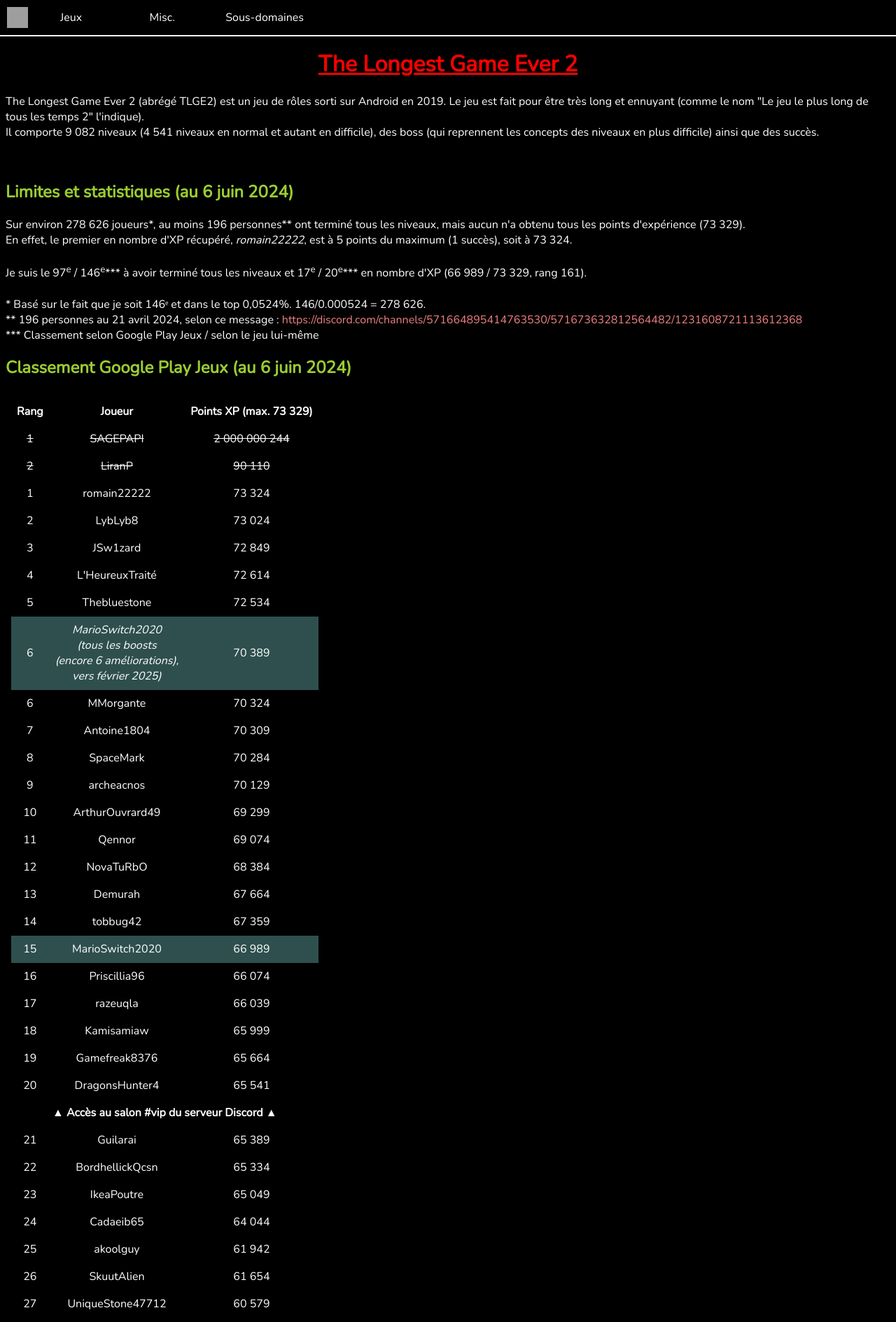
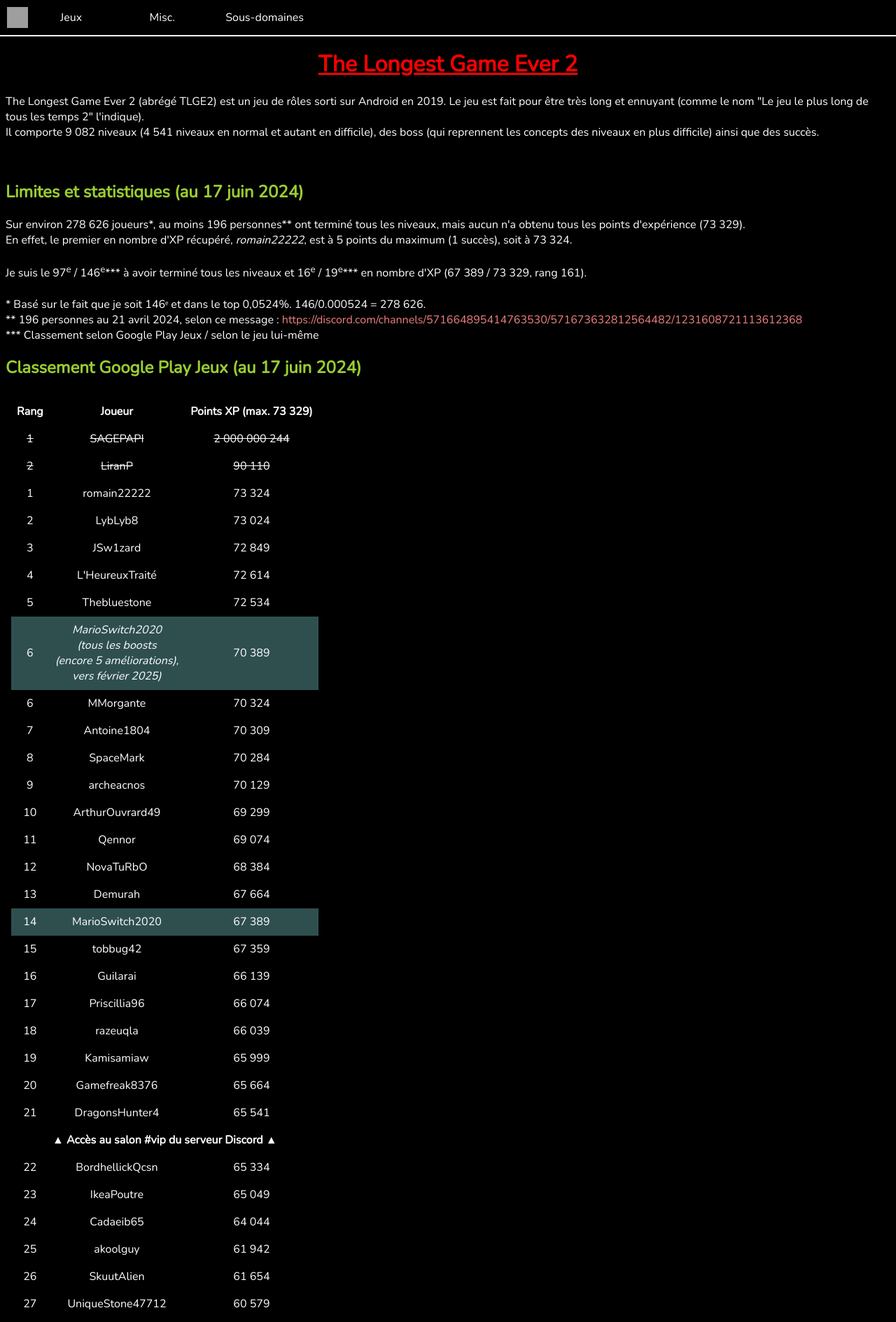
Before and after one commit to MarioSwitch/marioswitch.github.io, a PHP site: page /pages/games/tlge2.php in a window 1280 px wide. Shown: the top 1889 px of the page at 70% size. Run offline with PHP 8.4, Linux system fonts and the light colour scheme; grey boxes are pictures that could not be loaded.

Commit message:
Updated TLGE2 (100th commit)

```diff
--- a/pages/games/tlge2.php
+++ b/pages/games/tlge2.php
@@ -17,18 +17,18 @@
             Il comporte 9 082 niveaux (4 541 niveaux en normal et autant en difficile), des boss (qui reprennent les concepts des niveaux en plus difficile) ainsi que des succès.
         </p>
         <br>
-        <h2>Limites et statistiques (au 6 juin 2024)</h2>
+        <h2>Limites et statistiques (au 17 juin 2024)</h2>
         <p>
             Sur environ 278 626 joueurs*, au moins 196 personnes** ont terminé tous les niveaux, mais aucun n'a obtenu tous les points d'expérience (73 329).<br>
             En effet, le premier en nombre d'XP récupéré, <i>romain22222</i>, est à 5 points du maximum (1 succès), soit à 73 324.<br>
             <br>
-            Je suis le 97<sup>e</sup> / 146<sup>e</sup>*** à avoir terminé tous les niveaux et 17<sup>e</sup> / 20<sup>e</sup>*** en nombre d'XP (66 989 / 73 329, rang 161).<br>
+            Je suis le 97<sup>e</sup> / 146<sup>e</sup>*** à avoir terminé tous les niveaux et 16<sup>e</sup> / 19<sup>e</sup>*** en nombre d'XP (67 389 / 73 329, rang 161).<br>
             <br>
             * Basé sur le fait que je soit 146ᵉ et dans le top 0,0524%. 146/0.000524 = 278 626.<br>
             ** 196 personnes au 21 avril 2024, selon ce message : <a href="https://discord.com/channels/571664895414763530/571673632812564482/1231608721113612368">https://discord.com/channels/571664895414763530/571673632812564482/1231608721113612368</a><br>
             *** Classement selon Google Play Jeux / selon le jeu lui-même<br>
         </p>
-        <h2>Classement Google Play Jeux (au 6 juin 2024)</h2>
+        <h2>Classement Google Play Jeux (au 17 juin 2024)</h2>
         <table class="table-hidden">
             <tr>
                 <th>Rang</th>
@@ -72,7 +72,7 @@
             </tr>
             <tr class="highlight">
                 <td>6</td>
-                <td><i>MarioSwitch2020<br>(tous les boosts<br>(encore 6 améliorations),<br>vers février 2025)</i></td>
+                <td><i>MarioSwitch2020<br>(tous les boosts<br>(encore 5 améliorations),<br>vers février 2025)</i></td>
                 <td>70 389</td>
             </tr>
             <tr>
@@ -115,15 +115,20 @@
                 <td>Demurah</td>
                 <td>67 664</td>
             </tr>
+            <tr class="highlight">
+                <td><?php echo rank(); ?></td>
+                <td>MarioSwitch2020</td>
+                <td>67 389</td>
+            </tr>
             <tr>
                 <td><?php echo rank(); ?></td>
                 <td>tobbug42</td>
                 <td>67 359</td>
             </tr>
-            <tr class="highlight">
+            <tr>
                 <td><?php echo rank(); ?></td>
-                <td>MarioSwitch2020</td>
-                <td>66 989</td>
+                <td>Guilarai</td>
+                <td>66 139</td>
             </tr>
             <tr>
                 <td><?php echo rank(); ?></td>
@@ -152,11 +157,6 @@
             </tr>
             <tr>
                 <th colspan="3">▲ Accès au salon #vip du serveur Discord ▲</th>
-            </tr>
-            <tr>
-                <td><?php echo rank(); ?></td>
-                <td>Guilarai</td>
-                <td>65 389</td>
             </tr>
             <tr>
                 <td><?php echo rank(); ?></td>
```
